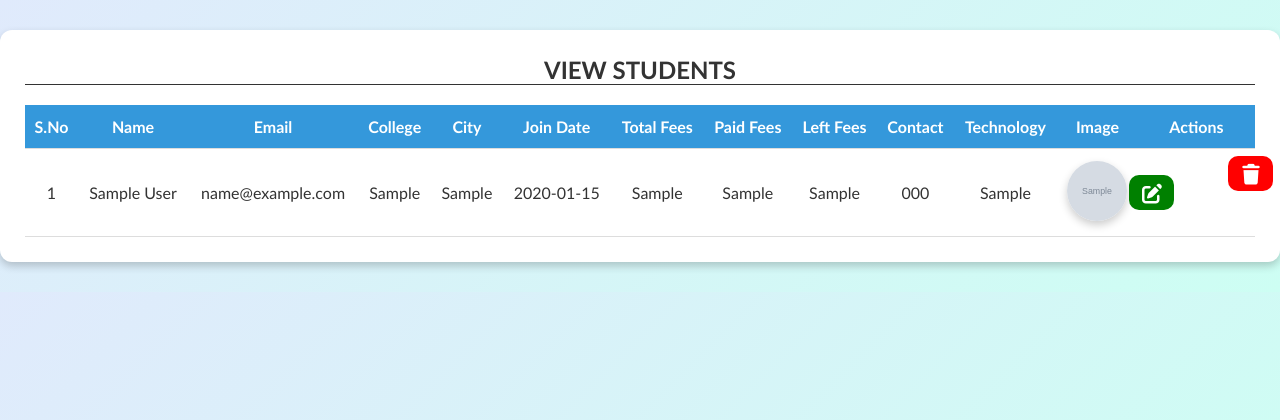
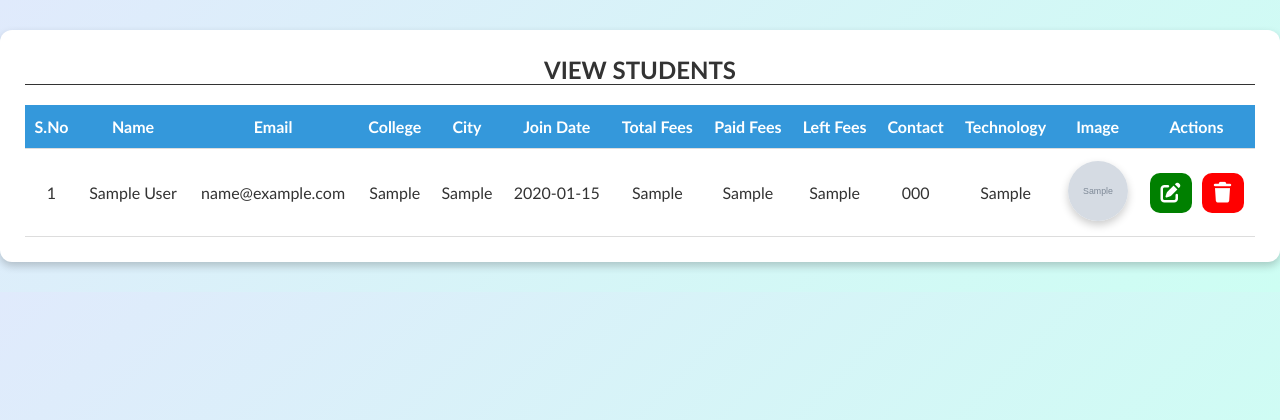
Before and after one commit to Shaswat0975/django-render-project-deploy, a Django app: page /view_students in a window 1280 px wide. Shown: the top 420 px of the page. Run offline with Django 5.2, Linux system fonts and the light colour scheme; a user stored in the database is signed in; tables that the repository leaves empty hold one stand-in row (values such as "Sample post"); grey boxes marked "Sample" are stand-in pictures.

Commit message:
Fix student action buttons

```diff
--- a/Student/templates/view_students.html
+++ b/Student/templates/view_students.html
@@ -69,27 +69,44 @@
             border-radius: 50px;
             box-shadow: 0 8px 20px rgba(0,0,0,0.35);
         }
+        .actions{
+            display: flex;
+            justify-content: center;
+            align-items: center;
+            gap: 10px;
+            white-space: nowrap;
+        }
+
         .edit-btn{
+            display: inline-flex;
+            align-items: center;
+            justify-content: center;
+            width: 42px;
+            height: 40px;
             background-color: green;
             color: white;
             text-decoration: none;
-            padding: 8px 10px;
             border-radius: 10px;
-            position: relative;
-            right: 20px;
         }
+
         .edit-btn:hover{
             background-color: darkgreen;
         }
+
         .del-btn{
-            background: red;
+            display: inline-flex;
+            align-items: center;
+            justify-content: center;
+            width: 42px;
+            height: 40px;
+            background-color: red;
             color: white;
             text-decoration: none;
-            padding: 8px 10px;
             border-radius: 10px;
-            position: relative;
-            left: 30px;
-            bottom: 19px;
+        }
+
+        .del-btn:hover{
+            background-color: darkred;
         }
     </style>
 </head>
@@ -129,8 +146,19 @@
                 <td>{{ i.technology}}</td>
                 <td><img src="{{i.image.url}}"></td>
                 <td>
-                    <a href="{% url 'edit_student' i.id %}" class="edit-btn"><i class="fa-solid fa-pen-to-square fa-lg" style="color: white;"></i></a>
-                    <a href="{% url 'del_student' i.id %}" onclick="return confirm('Are you sure you want to delete this student?')" class="del-btn"><i class="fa-solid fa-trash fa-lg" style="color: white;"></i></a>
+                    <div class="actions">
+
+                        <a href="{% url 'edit_student' i.id %}" class="edit-btn">
+                            <i class="fa-solid fa-pen-to-square fa-lg"></i>
+                        </a>
+
+                        <a href="{% url 'del_student' i.id %}"
+                        onclick="return confirm('Are you sure you want to delete this student?')"
+                        class="del-btn">
+                            <i class="fa-solid fa-trash fa-lg"></i>
+                        </a>
+
+                    </div>
                 </td>
             </tr>
             {% endfor %}
```
